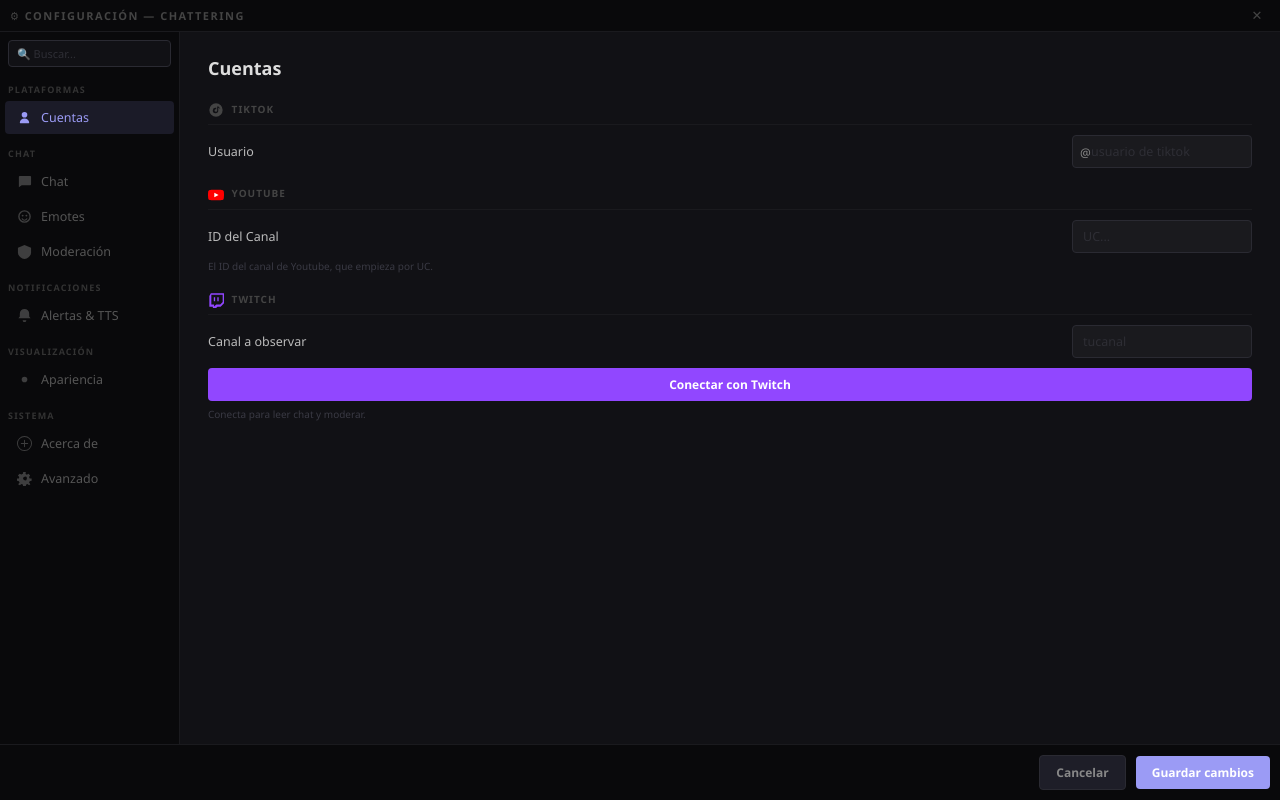
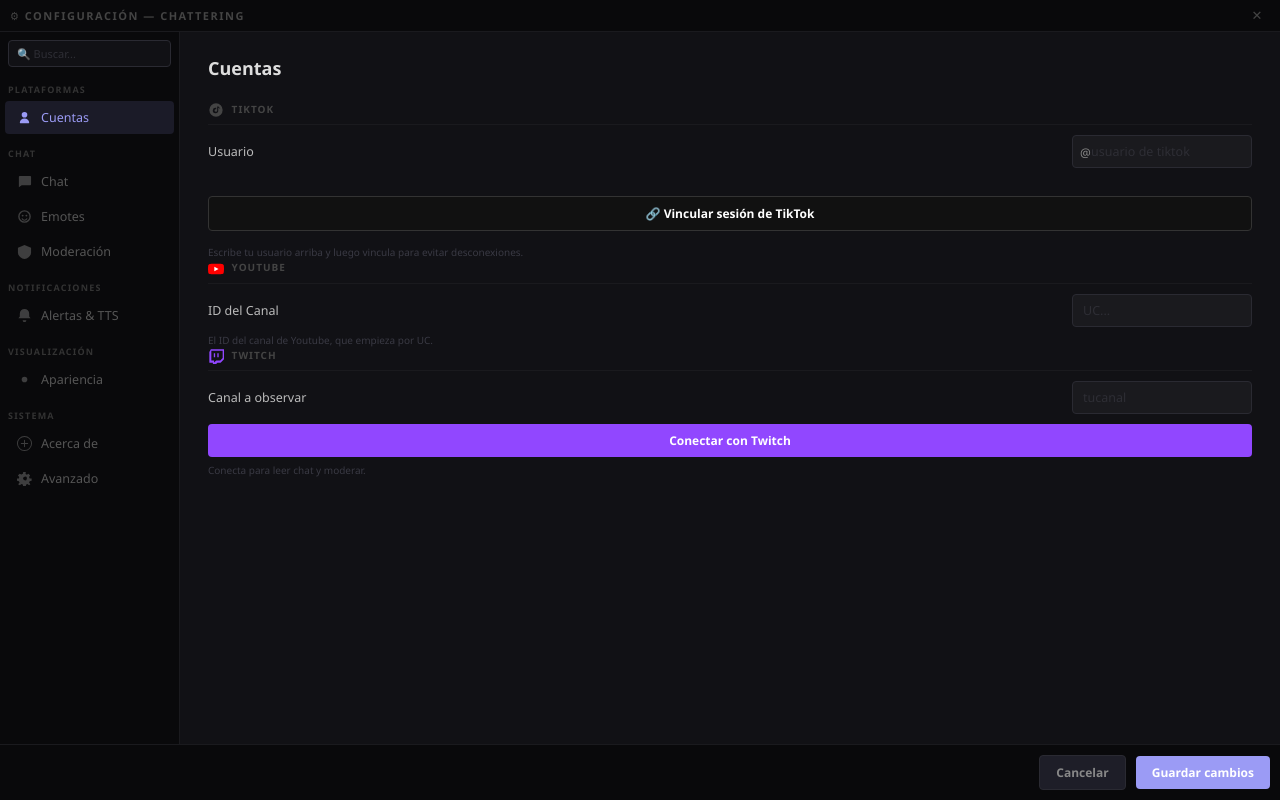
Before and after one commit to ofvvv/chattering, an Electron app: page public/settings.html in a window 1280 px wide. Drawn offline with nearby package versions, Linux system fonts and the light colour scheme; no server answers.

Commit message:
backtracking

```diff
--- a/public/settings.html
+++ b/public/settings.html
@@ -76,7 +76,11 @@
           </div>
         </div>
       </div>
-
+      <button class="btn btn-twitch" id="btn-tt-login" onclick="loginTiktokSeamless()" style="margin-top:10px; background:#111; border:1px solid #333; color:white; width:100%">
+        <span id="tt-btn-label">🔗 Vincular sesión de TikTok</span>
+      </button>
+      <div id="tt-status-msg" class="hint">Escribe tu usuario arriba y luego vincula para evitar desconexiones.</div>
+    </div>
       <!-- YOUTUBE -->
       <div class="section">
         <div class="section-title">
```
